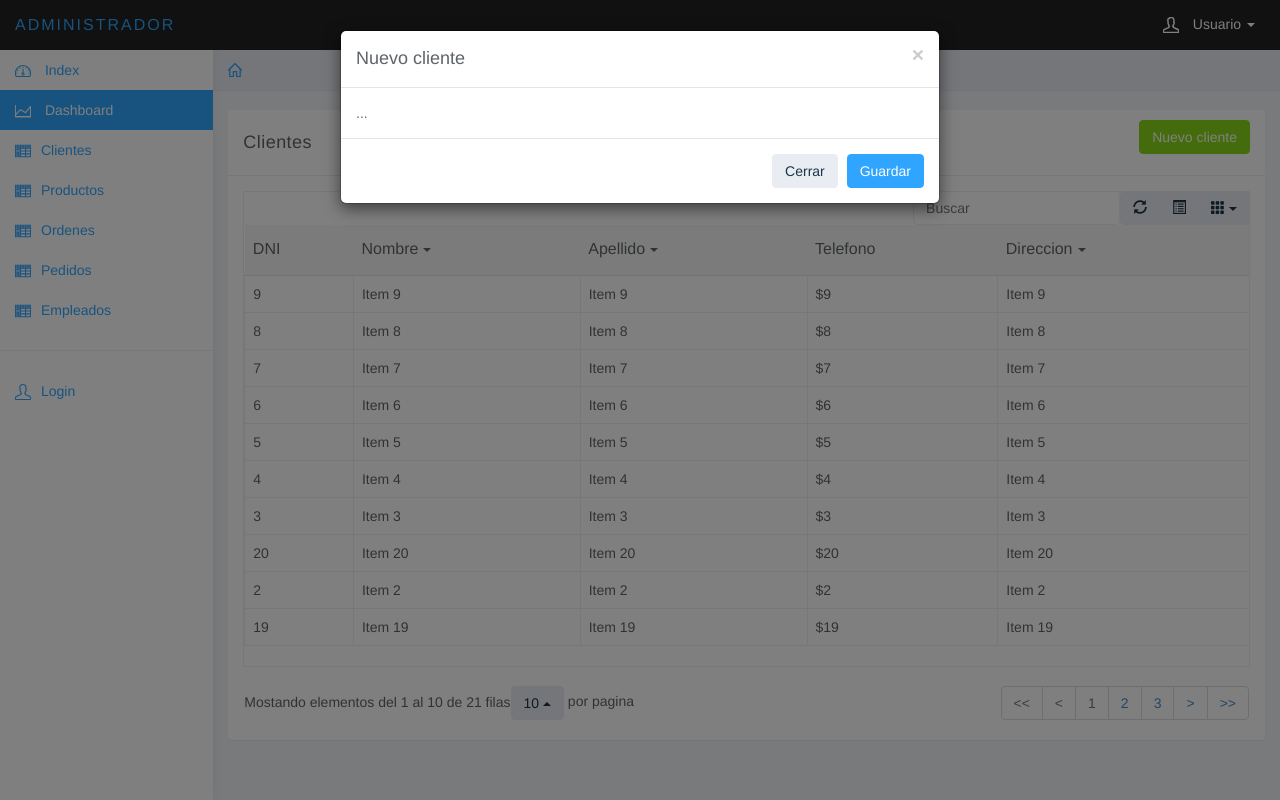
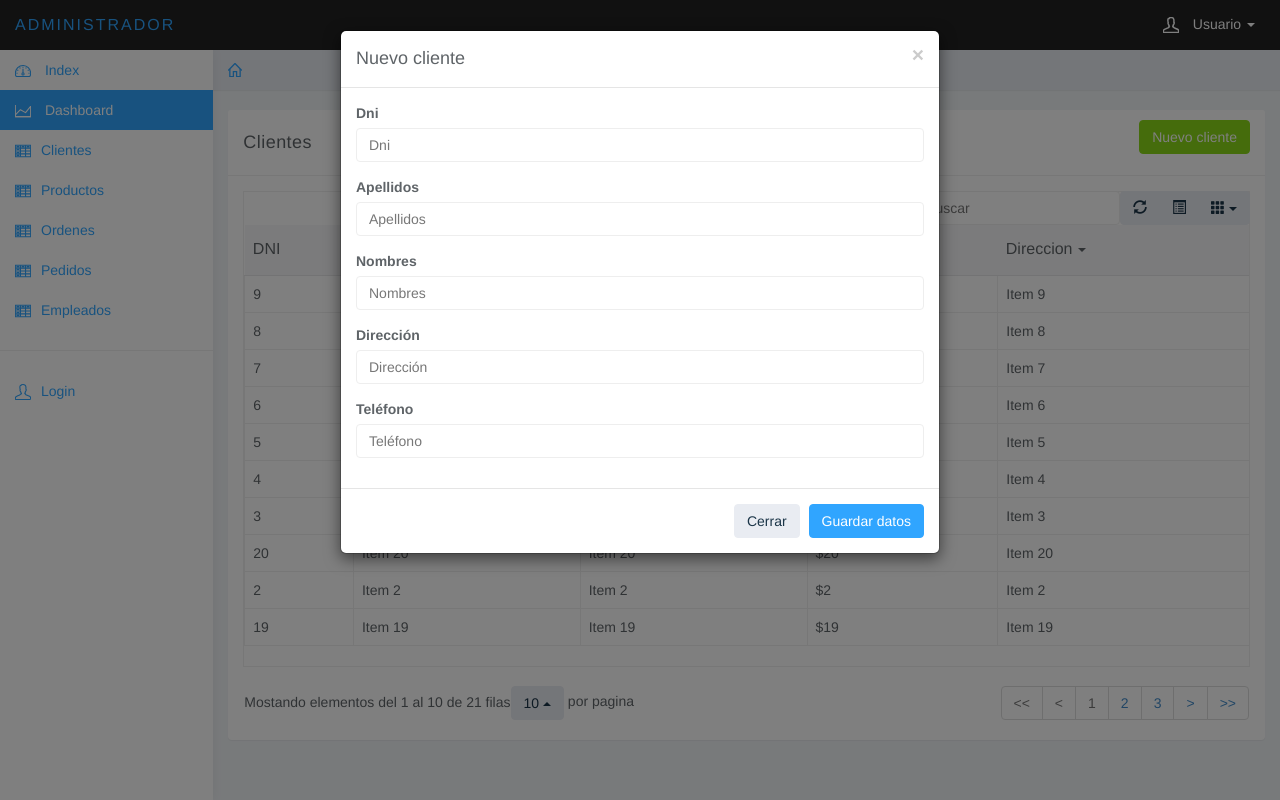
Before and after one commit to olavidps/projectTLP, a PHP site: page /admin/clientes.php in a window 1280 px wide, after a click on "Nuevo cliente". Run offline with PHP 8.4, Linux system fonts and the light colour scheme.

Commit message:
Inicio de formularios en modales

```diff
--- a/admin/clientes.php
+++ b/admin/clientes.php
@@ -57,11 +57,32 @@
 		        <h4 class="modal-title" id="myModalLabel">Nuevo cliente</h4>
 		      </div>
 		      <div class="modal-body">
-		        ...
+		        <form>
+				  <div class="form-group">
+				    <label for="input1">Dni</label>
+				    <input class="form-control" id="input1" placeholder="Dni">
+				  </div>
+				  <div class="form-group">
+				    <label for="input2">Apellidos</label>
+				    <input type="password" class="form-control" id="input2" placeholder="Apellidos">
+				  </div>
+				  <div class="form-group">
+				    <label for="input3">Nombres</label>
+				    <input type="password" class="form-control" id="input3" placeholder="Nombres">
+				  </div>
+				  <div class="form-group">
+				    <label for="input4">Dirección</label>
+				    <input type="password" class="form-control" id="input4" placeholder="Dirección">
+				  </div>
+				  <div class="form-group">
+				    <label for="input5">Teléfono</label>
+				    <input type="password" class="form-control" id="input5" placeholder="Teléfono">
+				  </div>
+				</form>
 		      </div>
 		      <div class="modal-footer">
 		        <button type="button" class="btn btn-default" data-dismiss="modal">Cerrar</button>
-		        <button type="button" class="btn btn-primary">Guardar</button>
+		        <button type="button" class="btn btn-primary">Guardar datos</button>
 		      </div>
 		    </div>
 		  </div>
```
